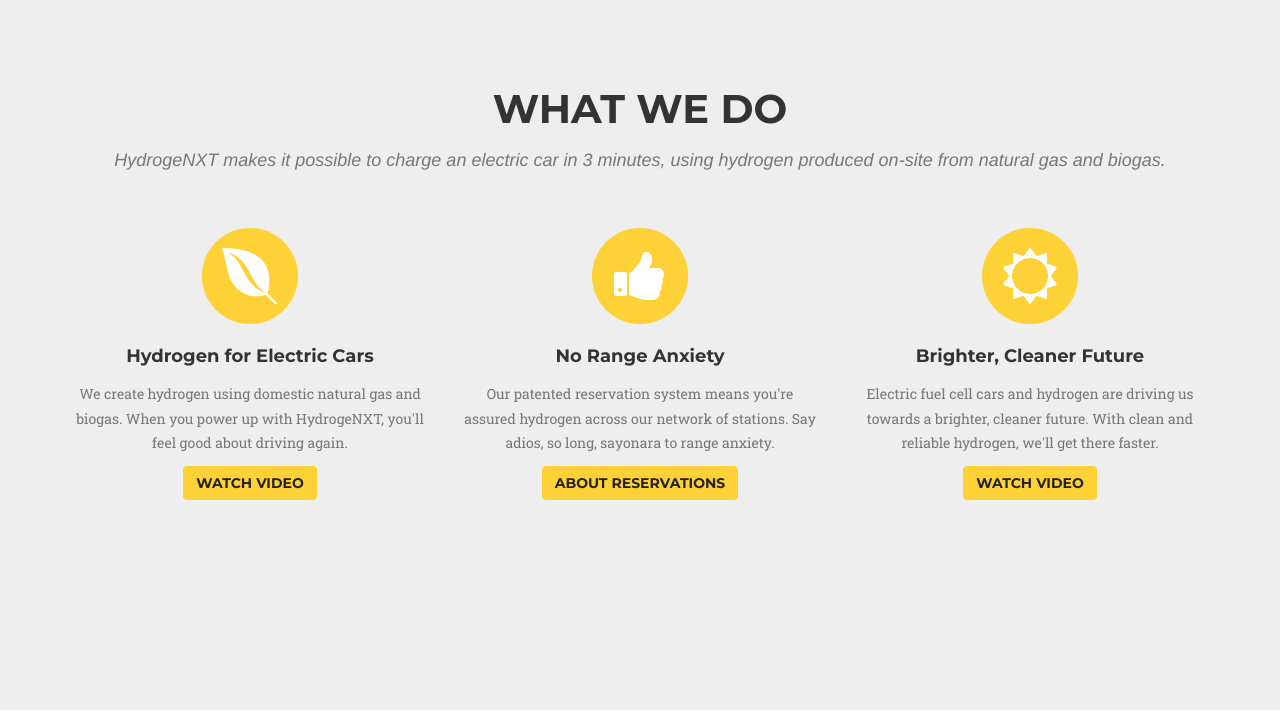
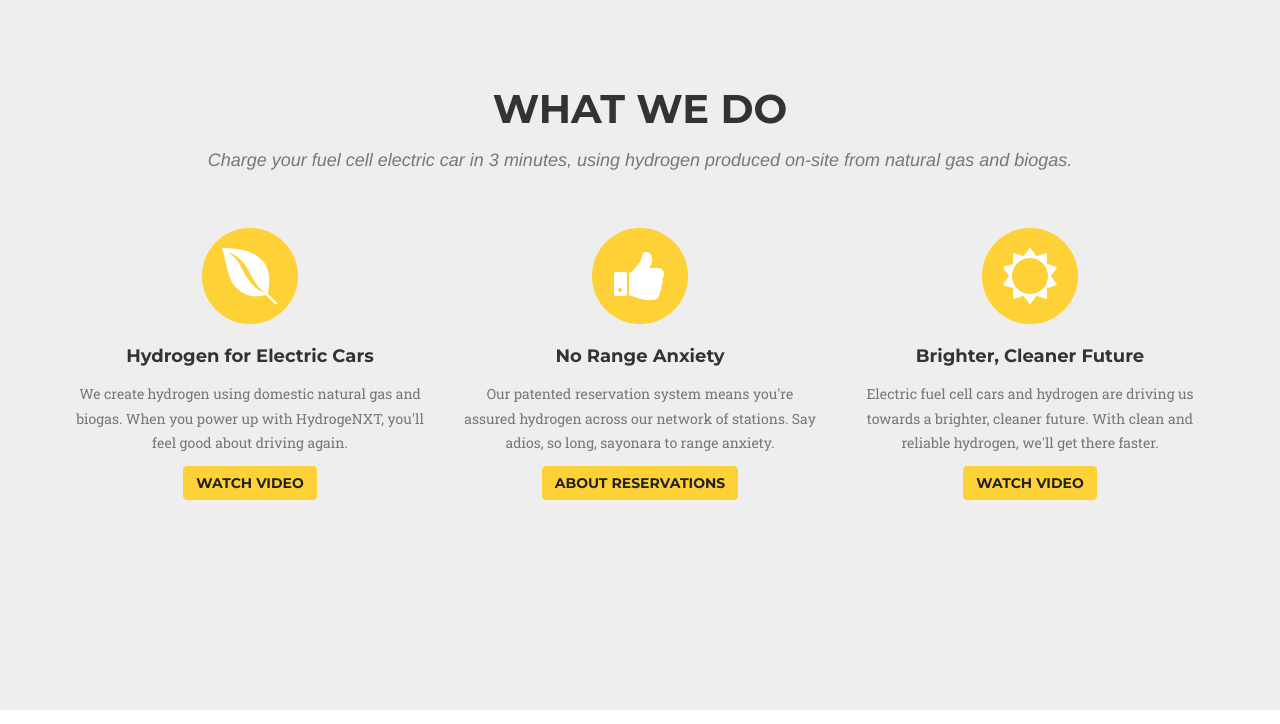
Before and after one commit to ssmagula/mktng, a website: page news.html in a window 1280 px wide. Shown: the part 1677-2401 px from the top of the page. Drawn offline with nearby package versions, Linux system fonts and the light colour scheme; a web font is replaced by a local one.

Commit message:
Fixes marketing copy on News footer

```diff
--- a/news.html
+++ b/news.html
@@ -131,7 +131,7 @@
             <div class="row">
                 <div class="col-lg-12 text-center">
                     <h2 class="section-heading">What we do</h2>
-                    <h3 class="section-subheading text-muted">HydrogeNXT makes it possible to charge an electric car in 3 minutes, using hydrogen produced on-site from natural gas and biogas.</h3>
+                    <h3 class="section-subheading text-muted">Charge your fuel cell electric car in 3 minutes, using hydrogen produced on-site from natural gas and biogas.</h3>
                 </div>
             </div>
             <div class="row text-center">
```
